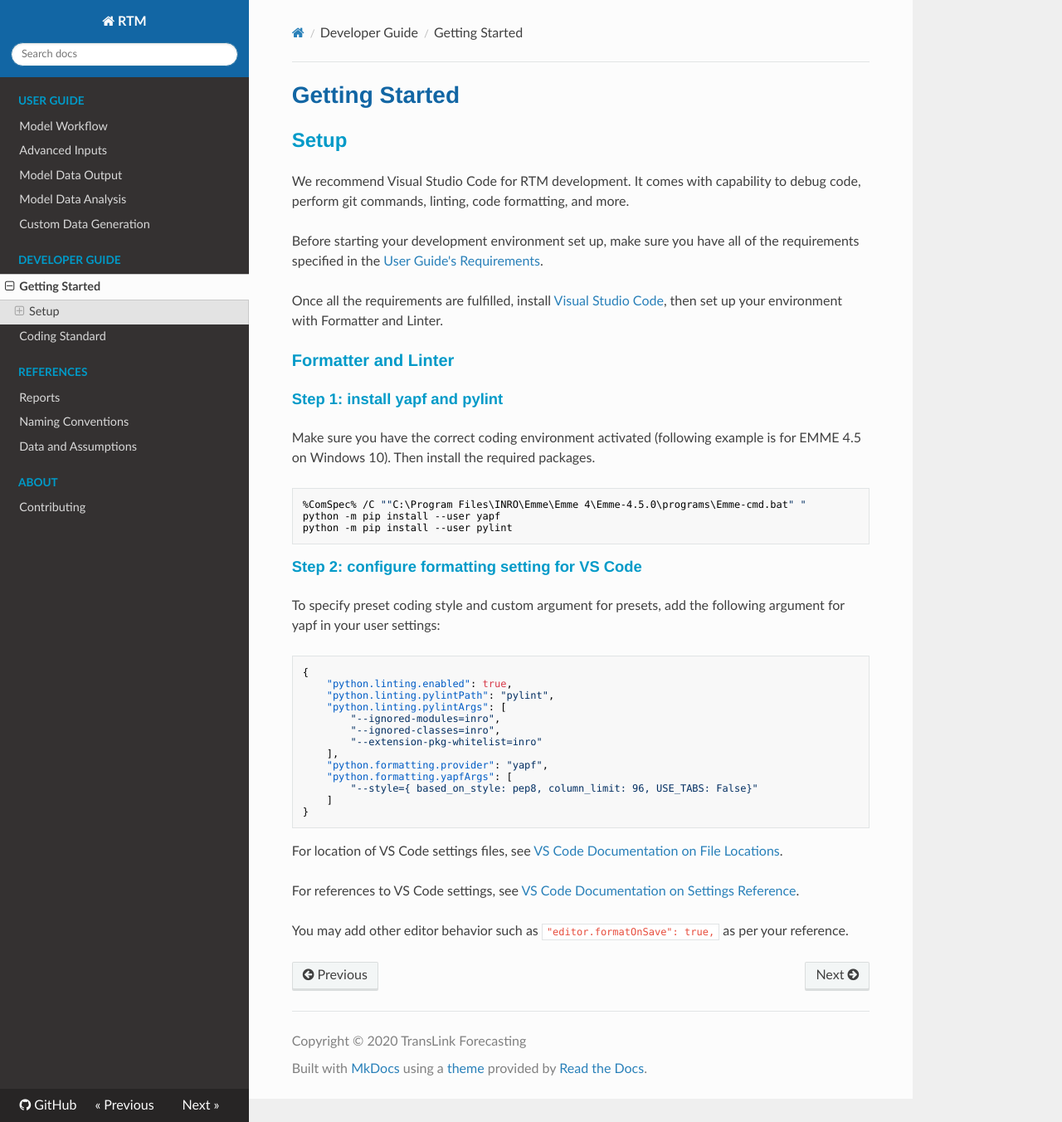
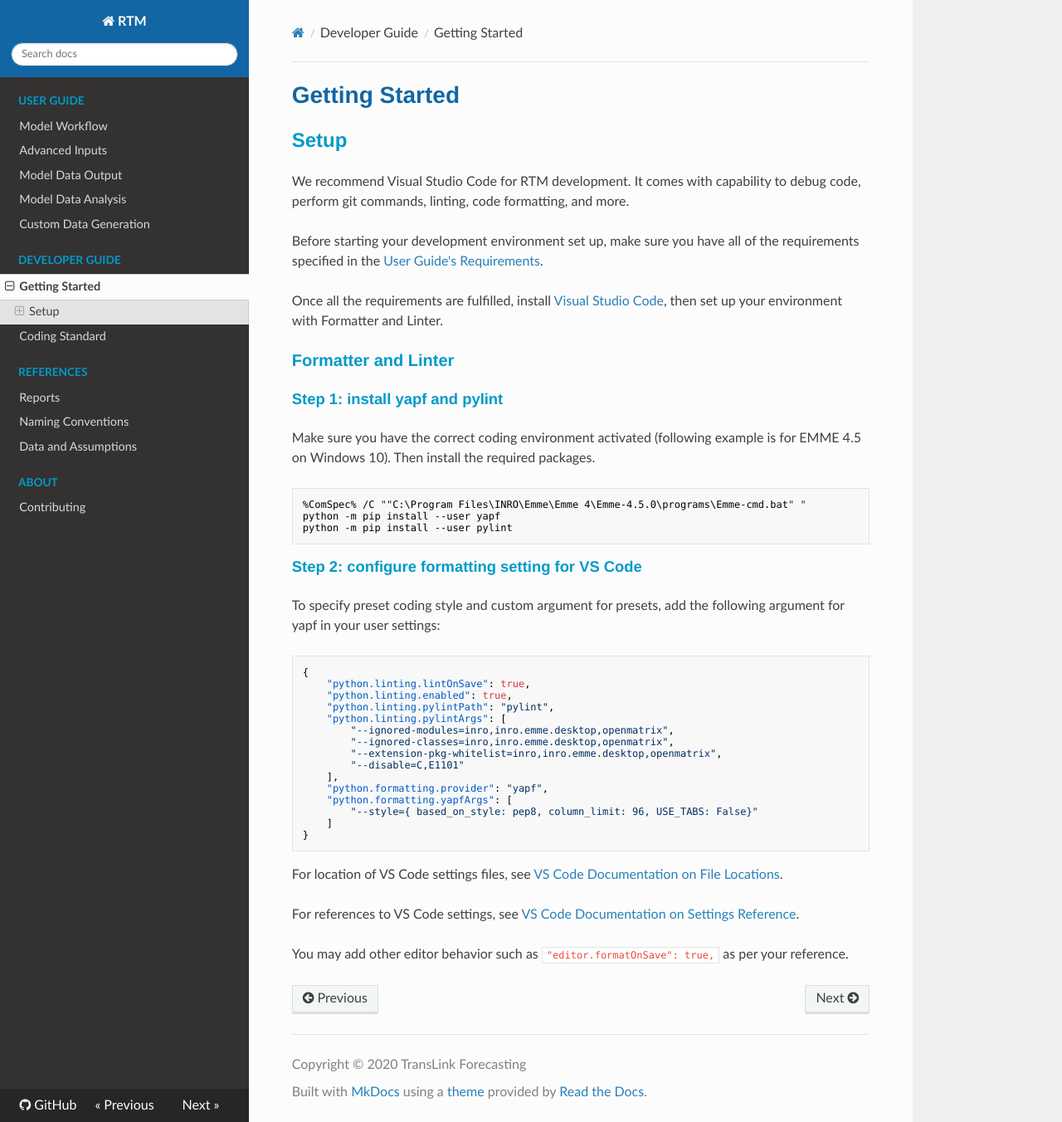
Before and after one commit to TransLinkForecasting/rtmdoc, an MkDocs documentation site: the page built from docs/dev_getting_started.md, in a window 1280 px wide and 1352 px high. Shown: the whole window at 83% size. Built offline with MkDocs 1.6.1, drawn with Linux system fonts in a browser that asks for light colours; nearby versions of some CDN libraries.

Commit message:
Update dev_getting_started.md

````diff
--- a/docs/dev_getting_started.md
+++ b/docs/dev_getting_started.md
@@ -28,12 +28,14 @@ To specify preset coding style and custom argument for presets, add the followin
 
 ```
 {
+    "python.linting.lintOnSave": true,
     "python.linting.enabled": true,
     "python.linting.pylintPath": "pylint",
     "python.linting.pylintArgs": [
-        "--ignored-modules=inro",
-        "--ignored-classes=inro",
-        "--extension-pkg-whitelist=inro"
+        "--ignored-modules=inro,inro.emme.desktop,openmatrix",
+        "--ignored-classes=inro,inro.emme.desktop,openmatrix",
+        "--extension-pkg-whitelist=inro,inro.emme.desktop,openmatrix",
+        "--disable=C,E1101"
     ],
     "python.formatting.provider": "yapf",
     "python.formatting.yapfArgs": [
````
